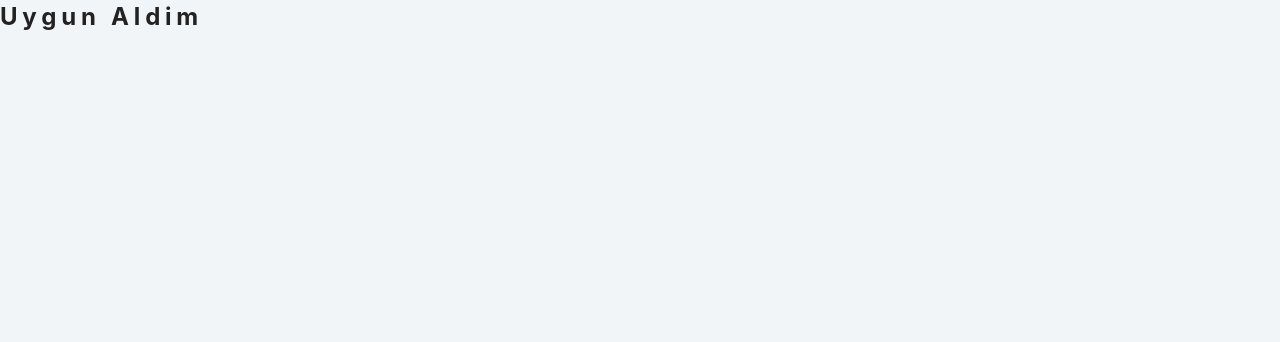
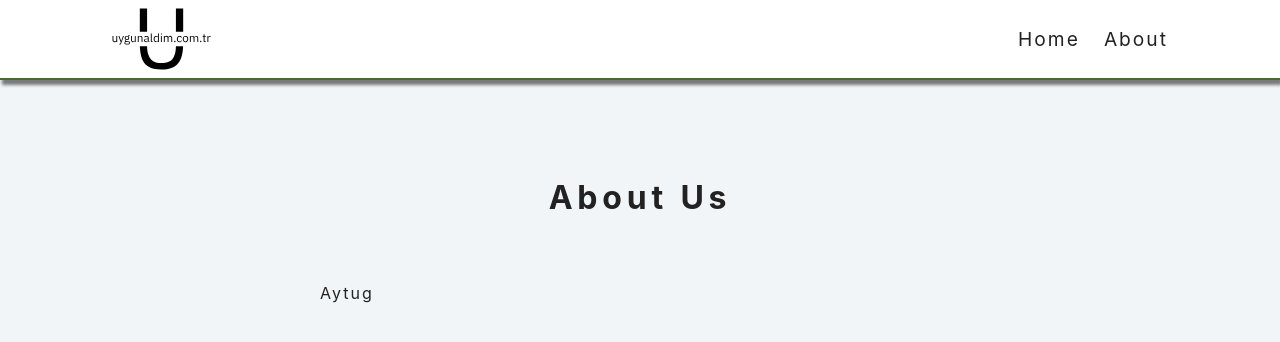
Before and after one commit to anilcanipsalali/uygunaldim-fe, a React (Create React App) app: page /about in a window 1280 px wide. Shown: the top 342 px of the page. Built offline with nearby package versions, Linux system fonts and the light colour scheme.

Commit message:
navbar added

```diff
--- a/src/App.js
+++ b/src/App.js
@@ -1,16 +1,24 @@
 import React from 'react'
-import { BrowserRouter as Router, Route, Switch } from 'react-router-dom'
+import { BrowserRouter as Router, Route, Routes } from 'react-router-dom'
 // import pages
 import Home from './pages/Home'
 import About from './pages/About'
-import SingleCocktail from './pages/SingleCocktail'
+import SingleProduct from './pages/SingleProduct'
 import Error from './pages/Error'
 // import components
 import Navbar from './components/Navbar'
 function App() {
   return (
     <div>
-      <h2>Uygun Aldim</h2>
+      <Router>
+        <Navbar />
+        <Routes>
+          <Route path='/' element={<Home />}></Route>
+          <Route path='about' element={<About />}></Route>
+          <Route path='product/:id' element={<SingleProduct />}></Route>
+          <Route path='*' element={<Error />}></Route>
+        </Routes>
+      </Router>
     </div>
   )
 }
--- a/src/components/Navbar.js
+++ b/src/components/Navbar.js
@@ -4,9 +4,21 @@ import logo from '../logo.svg'
 
 const Navbar = () => {
   return (
-    <div>
-      <h2>navbar component</h2>
-    </div>
+    <nav className='navbar'>
+      <div className='nav-center'>
+        <Link to='/'>
+          <img src={logo} alt='uygunaldim logo' className='logo'></img>
+        </Link>
+        <ul className='nav-links'>
+          <li>
+            <Link to='/'>Home</Link>
+          </li>
+          <li>
+            <Link to='/about'>About</Link>
+          </li>
+        </ul>
+      </div>
+    </nav>
   )
 }
 
--- a/src/index.css
+++ b/src/index.css
@@ -166,7 +166,7 @@ Navbar
   color: var(--primaryColor);
 }
 .logo {
-  width: 12rem;
+  width: 8.2rem;
 }
 /*
 ======
--- a/src/pages/About.js
+++ b/src/pages/About.js
@@ -2,9 +2,10 @@ import React from 'react'
 
 const About = () => {
   return (
-    <div>
-      <h2>about page</h2>
-    </div>
+    <section className='section about-section'>
+      <h1 className='section-title'>about us</h1>
+      <p>Aytug</p>
+    </section>
   )
 }
 
--- a/src/pages/Error.js
+++ b/src/pages/Error.js
@@ -3,9 +3,14 @@ import { Link } from 'react-router-dom'
 
 const Error = () => {
   return (
-    <div>
-      <h2>error page</h2>
-    </div>
+    <section className='error-page section'>
+      <div className='error-container'>
+        <h1>Yavaş ol lan pezevenk</h1>
+        <Link to='/' className='btn btn-primary'>
+          Back to Home
+        </Link>
+      </div>
+    </section>
   )
 }
 
--- a/src/pages/SingleCocktail.js
+++ b/src/pages/SingleProduct.js
@@ -3,7 +3,7 @@ import Loading from '../components/Loading'
 import { useParams, Link } from 'react-router-dom'
 const url = 'https://www.thecocktaildb.com/api/json/v1/1/lookup.php?i='
 
-const SingleCocktail = () => {
+const SingleProduct = () => {
   return (
     <div>
       <h2>single cocktail page </h2>
@@ -11,4 +11,4 @@ const SingleCocktail = () => {
   )
 }
 
-export default SingleCocktail
+export default SingleProduct
```
Also changed, not shown: src/logo.svg.
